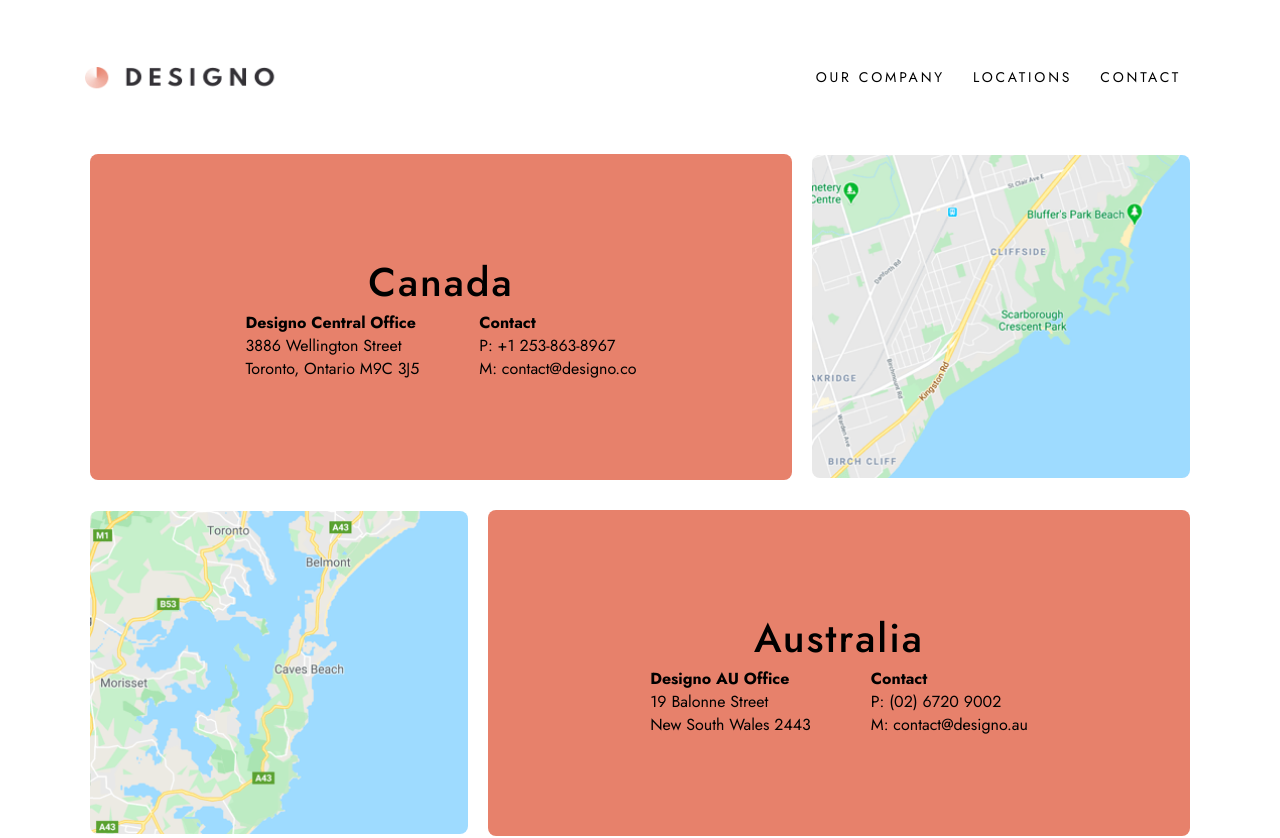
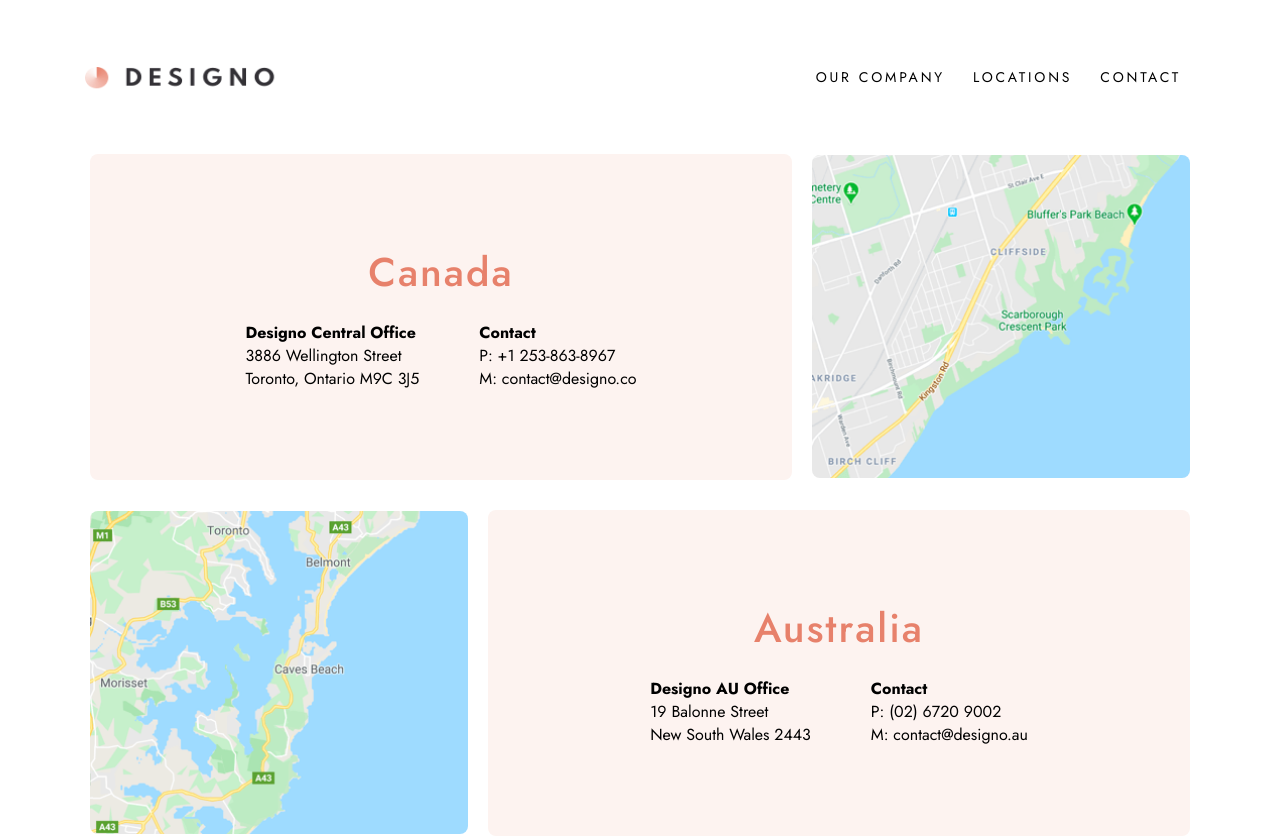
Before and after one commit to pedrohperoni/designo, a React (Create React App) app: page /locations in a window 1280 px wide. Shown: the top 838 px of the page. Built offline with nearby package versions, Linux system fonts and the light colour scheme; the HTML template or start-up script is replaced by a standard one.

Commit message:
container

```diff
--- a/src/styles/about.css
+++ b/src/styles/about.css
@@ -5,8 +5,8 @@
    align-items: center;
    justify-content: center;
    color: var(--white);
-   margin-bottom: 100px;
-   margin-top: 20px;
+   margin-bottom: 60px;
+   margin-top: 60px;
 }
 
 .aboutUsPrimary{
--- a/src/styles/contact.css
+++ b/src/styles/contact.css
@@ -16,7 +16,7 @@
   justify-content: center;
   border-radius: 18px;
   overflow: hidden;
-  margin-bottom: 160px;
+  margin-bottom: 30px;
   color: var(--white);
   overflow: hidden;
   position: relative;
--- a/src/styles/locationCards.css
+++ b/src/styles/locationCards.css
@@ -5,6 +5,7 @@
    justify-content: space-around;
    text-align: center;
    margin-bottom: 60px;
+   margin-top: 60px;
 }
 
 .location{
--- a/src/styles/locations.css
+++ b/src/styles/locations.css
@@ -16,12 +16,12 @@
 }
 
 .countryInfoRight, .countryInfoLeft{
-   background-color: var(--peach);
+   background-color: var(--translucent-peach);
    border-radius:8px;
    width:65%;
    height:100%;
    display: flex;
-   align-items: center;
+   align-items:center;
    justify-content: center;
    flex-direction: column;
 }
@@ -35,10 +35,11 @@
 }
 
 
-.countryInfo h2{
+.countryInfoLeft h2, .countryInfoRight h2{
    margin-bottom: 20px;
-   color: var(--white)
+   color: var(--peach);
 }
+
 
 .countryContainer img{
    border-radius: 8px;
```
